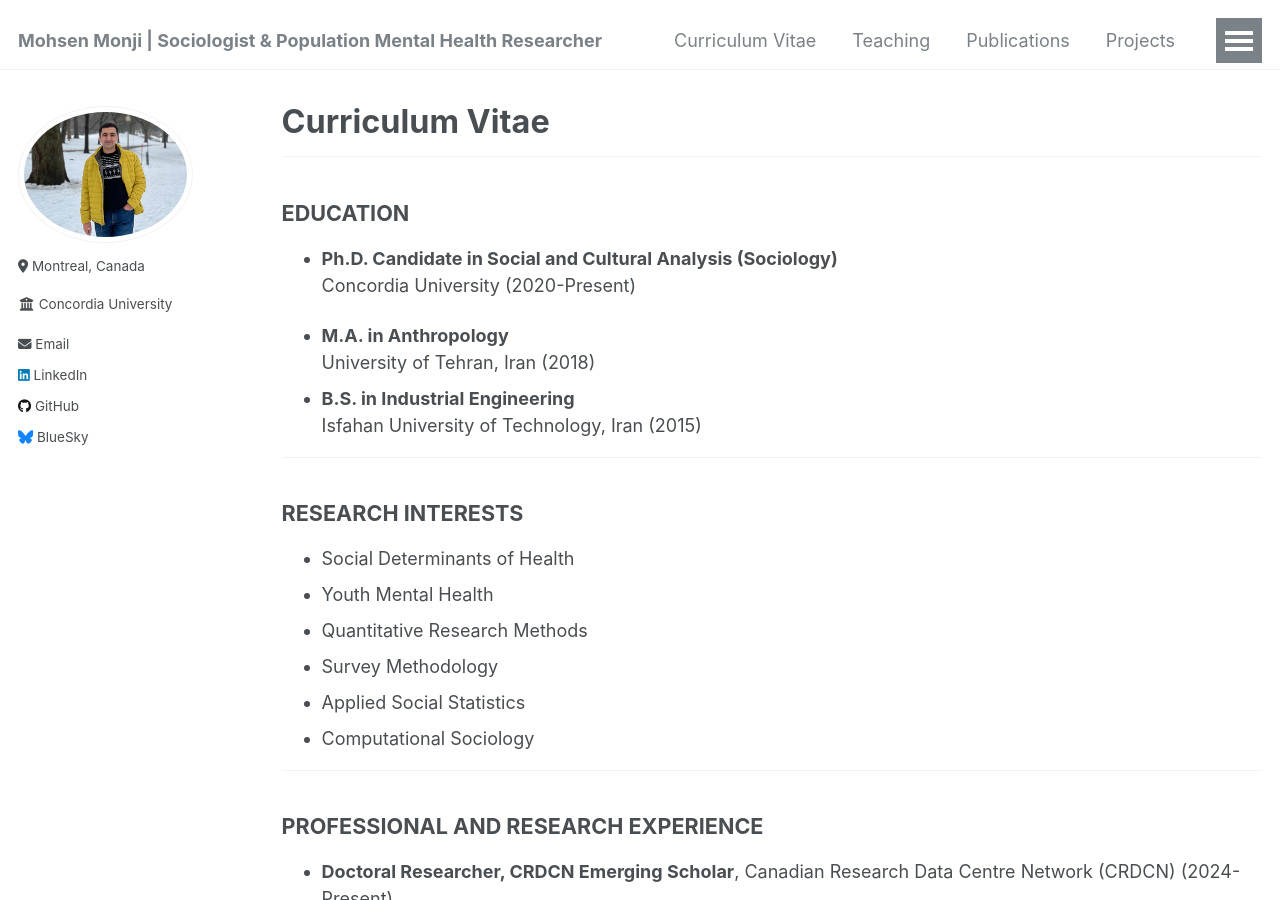
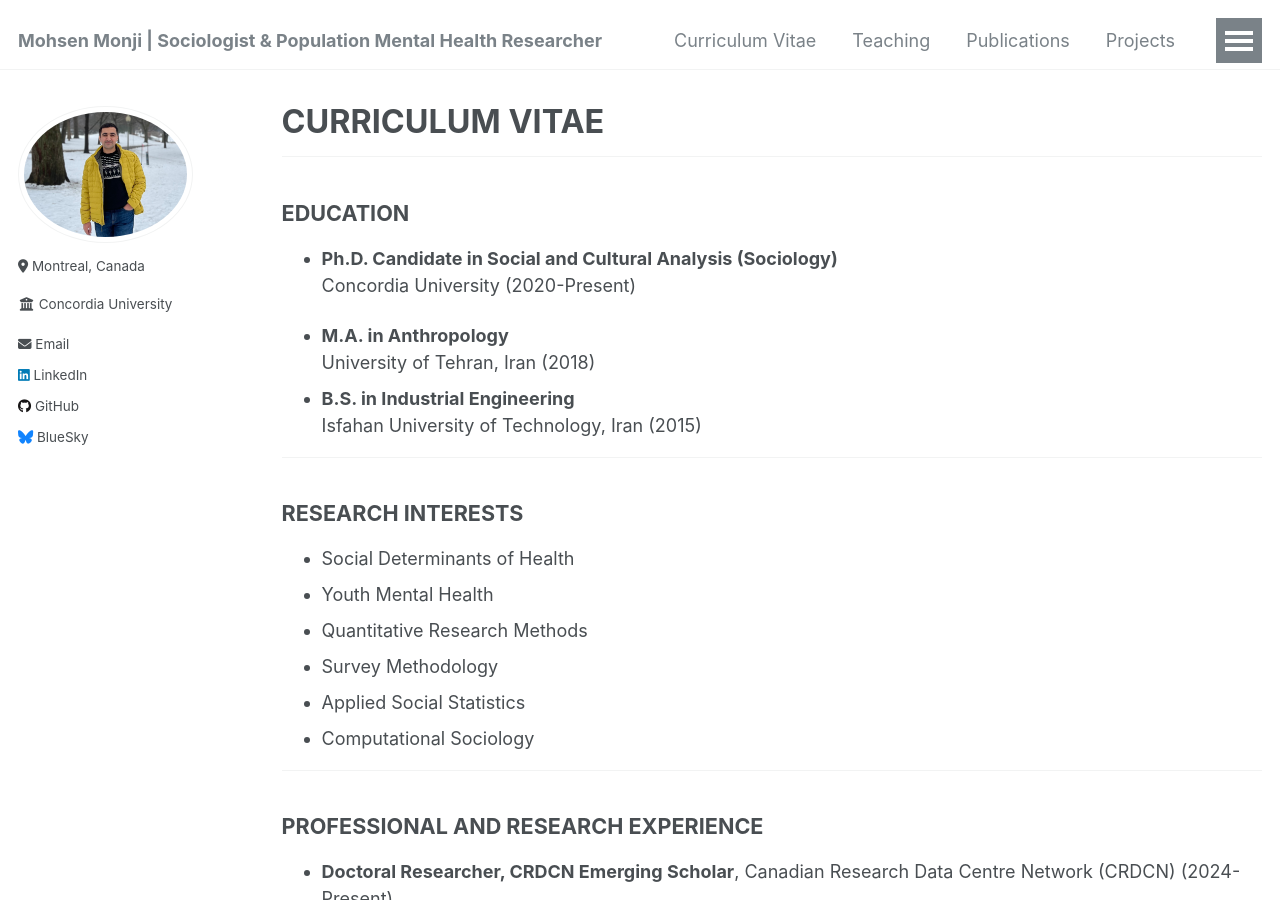
Before and after one commit to Mohsnmonji/mohsnmonji.github.io, a Jekyll site: the page built from _pages/Curriculum Vitae.md, in a window 1280 px wide and 900 px high. Built offline with Jekyll 4.4.1, drawn with Linux system fonts in a browser that asks for light colours.

```diff
--- a/_pages/Curriculum Vitae.md
+++ b/_pages/Curriculum Vitae.md
@@ -1,6 +1,6 @@
 ---
 layout: archive
-title: "Curriculum Vitae"
+title: "CURRICULUM VITAE"
 permalink: /curriculum/
 author_profile: true
 redirect_from:
```
